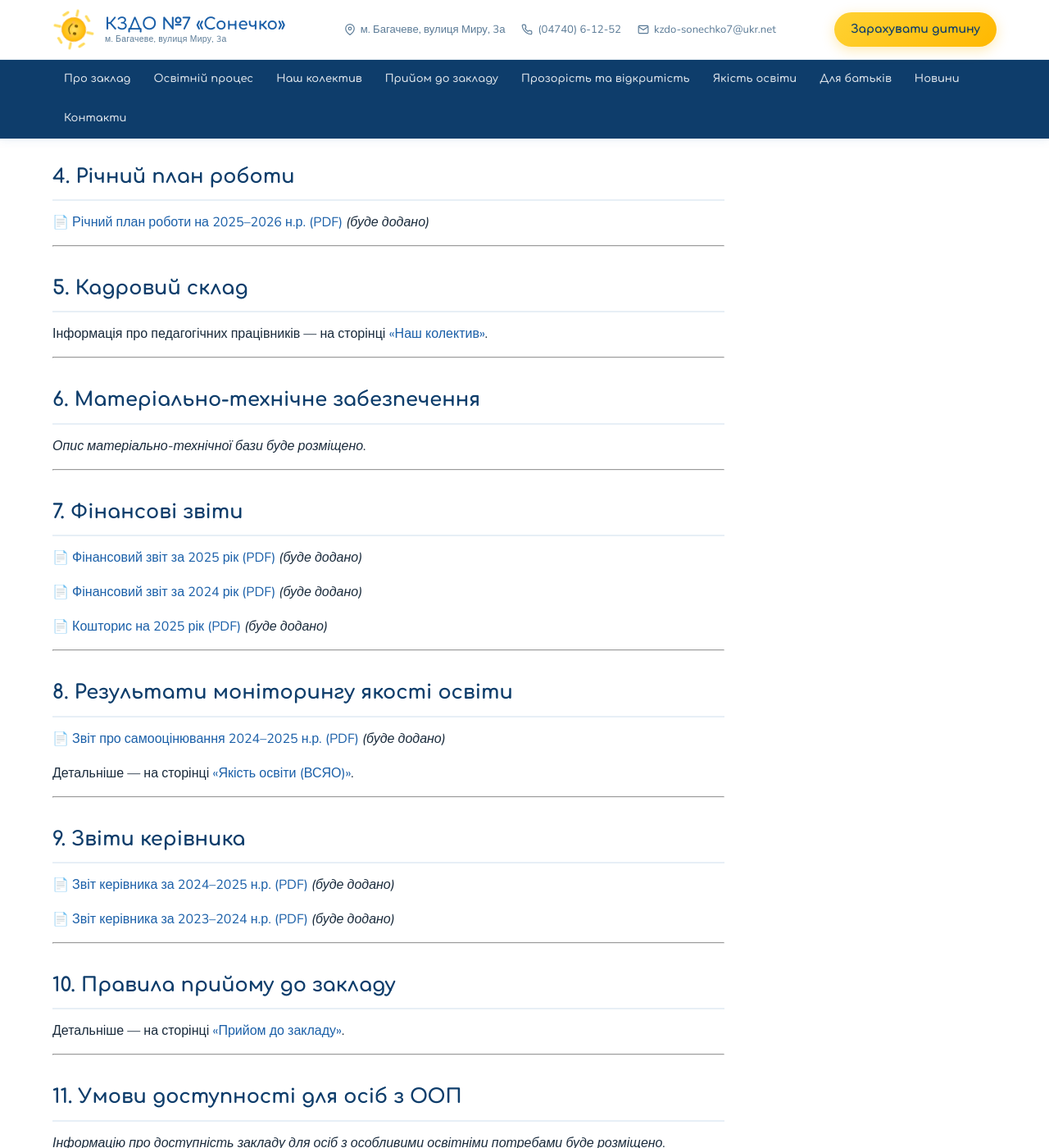
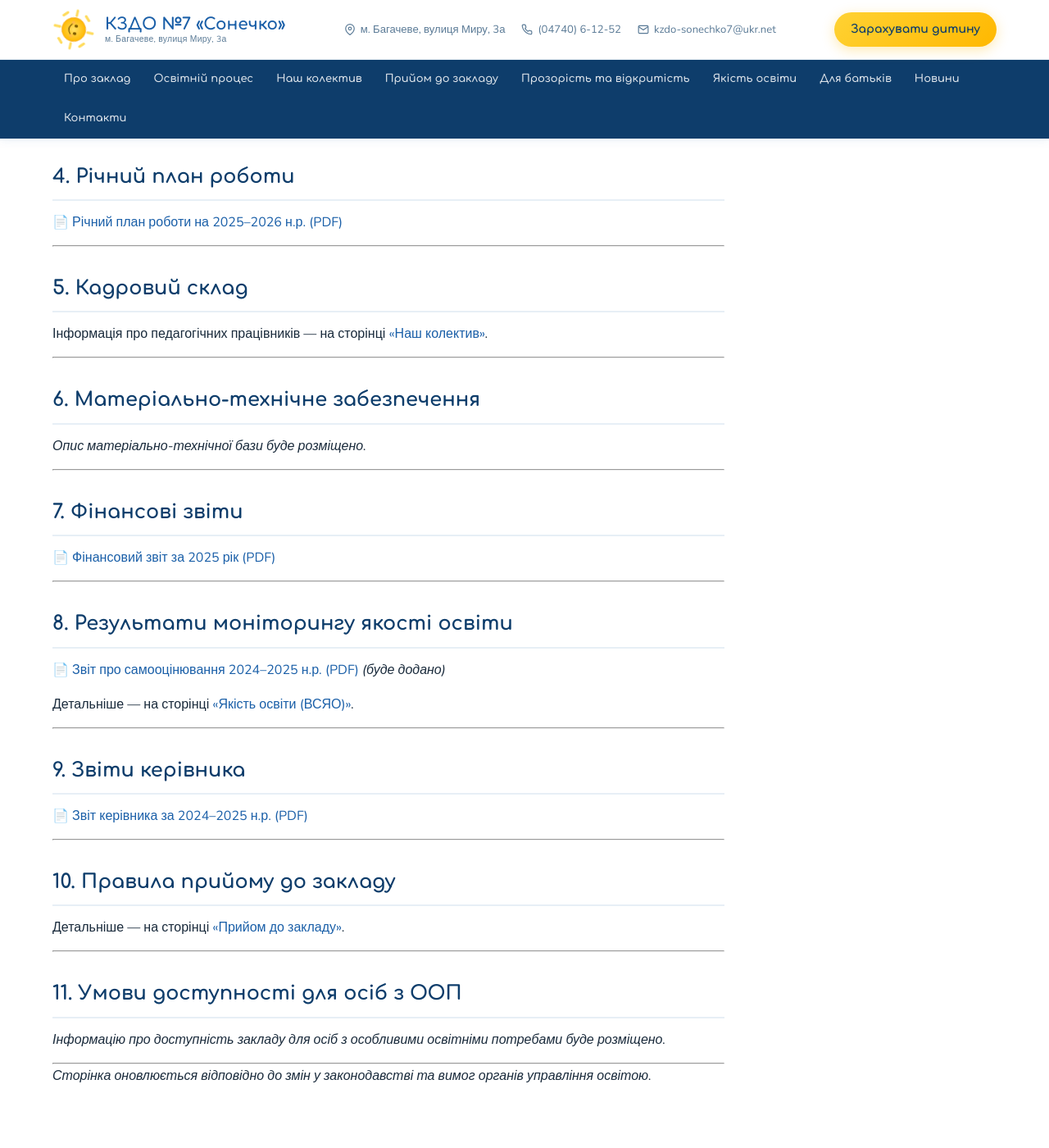
Before and after one commit to sonechko7/sonechko7.github.io, a Jekyll site: the page built from pages/obovyazkova-informatsiia.md, in a window 1280 px wide and 1400 px high, scrolled down 931 px. Shown: the whole window at 82% size. Built offline with Jekyll 4.4.1, drawn with Linux system fonts in a browser that asks for light colours.

Commit message:
Update Сторінка “obovyazkova-informatsiia”

```diff
--- a/pages/obovyazkova-informatsiia.md
+++ b/pages/obovyazkova-informatsiia.md
@@ -11,7 +11,7 @@
 
 ## 1. Установчі документи
 
-📄 [Статут КЗДО №7 «Сонечко» (PDF)](#) _(буде додано)_
+📄 [Статут КЗДО №7 «Сонечко» (PDF)](https://drive.google.com/file/d/1uzOCagwe6IfbOW1d897W5xysRSjyU_sI/view?usp=drive_link)
 
 📄 [Ліцензія на провадження освітньої діяльності (PDF)](#) _(буде додано)_
 
@@ -28,7 +28,7 @@
 
 ## 3. Освітня програма
 
-📄 [Освітня програма КЗДО №7 «Сонечко» (PDF)](https://drive.google.com/file/d/1GxCKSySwl0f_iOhrF0eSiduH3M6J7sdm/view?usp=drive_link) _(буде додано)_
+📄 [Освітня програма КЗДО №7 «Сонечко» (PDF)](https://drive.google.com/file/d/1GxCKSySwl0f_iOhrF0eSiduH3M6J7sdm/view?usp=drive_link)
 
 Заклад реалізує освітній процес відповідно до Базового компонента дошкільної освіти та програми «Дитина».
 
@@ -36,7 +36,7 @@
 
 ## 4. Річний план роботи
 
-📄 [Річний план роботи на 2025–2026 н.р. (PDF)](https://docs.google.com/document/d/1Nmp7xVyQeebaywrvhbFhGqWz-wfGm2JQ/edit?usp=drive_link&ouid=106649483359144360246&rtpof=true&sd=true) _(буде додано)_
+📄 [Річний план роботи на 2025–2026 н.р. (PDF)](https://docs.google.com/document/d/1Nmp7xVyQeebaywrvhbFhGqWz-wfGm2JQ/edit?usp=sharing&ouid=106649483359144360246&rtpof=true&sd=true)
 
 ***
 
@@ -54,11 +54,7 @@
 
 ## 7. Фінансові звіти
 
-📄 [Фінансовий звіт за 2025 рік (PDF)](#) _(буде додано)_
-
-📄 [Фінансовий звіт за 2024 рік (PDF)](#) _(буде додано)_
-
-📄 [Кошторис на 2025 рік (PDF)](#) _(буде додано)_
+📄 [Фінансовий звіт за 2025 рік (PDF)](https://docs.google.com/spreadsheets/d/1q3aMZDNLAsCe_t9jzYCLSOja-lpMBT_I/edit?usp=drive_link&ouid=106649483359144360246&rtpof=true&sd=true)
 
 ***
 
@@ -72,9 +68,7 @@
 
 ## 9. Звіти керівника
 
-📄 [Звіт керівника за 2024–2025 н.р. (PDF)](#) _(буде додано)_
-
-📄 [Звіт керівника за 2023–2024 н.р. (PDF)](#) _(буде додано)_
+📄 [Звіт керівника за 2024–2025 н.р. (PDF)](https://docs.google.com/document/d/1zFGHYvIks98ltIc69TUK9sJsHo2j0-dC/edit?usp=drive_link&ouid=106649483359144360246&rtpof=true&sd=true)
 
 ***
 
```
